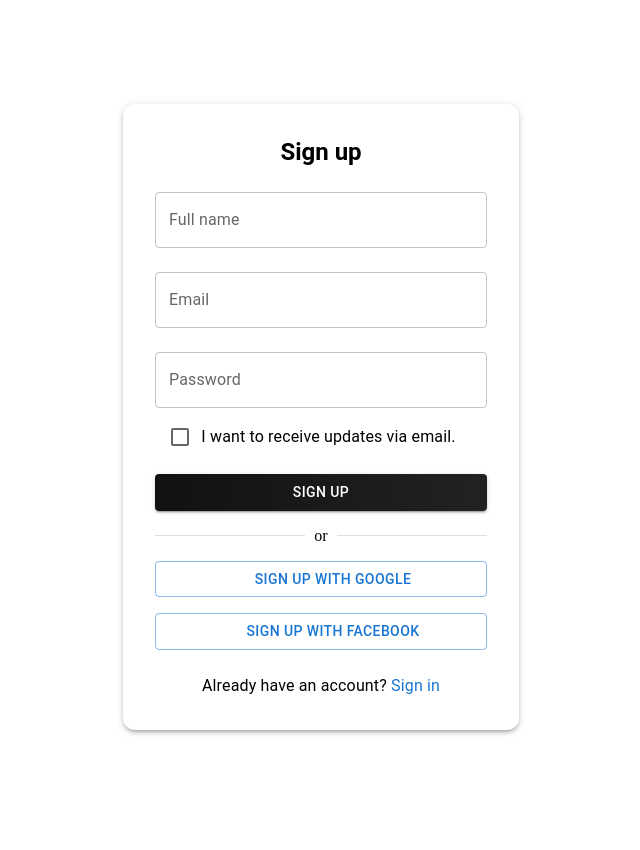
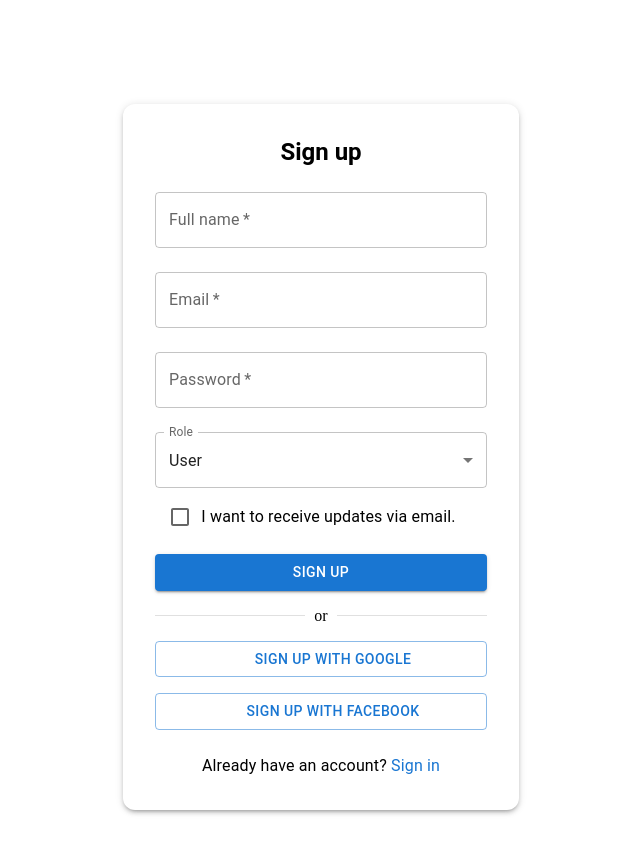
Before and after one commit to 2001Denvor/Frontend, a React (Vite) app: page /signup in a window 1280 px wide. Shown: the whole page, without its empty margins (319-959 px from the left). Before the commit the page ends 800 px from the top, so only its background shows below. Built offline with nearby package versions, Linux system fonts and the light colour scheme; some icons are missing.

Commit message:
Update some jsx file and add new prases

```diff
--- a/src/App.jsx
+++ b/src/App.jsx
@@ -1,21 +1,20 @@
-// App.jsx
 import React from 'react';
 import { Routes, Route } from 'react-router-dom';
 import { Box } from '@mui/material';
 import './App.css';
+
 import AdminDashboard from './Pages/AdminDashboard';
+import UserDashboard from './Pages/UserDashboard';
 
-
-// Component imports
 import Login from './Components/Login';
 import SignUp from './Components/SignUp';
-import UserDashboard from './Pages/UserDashboard';
 import Sidebar from './Components/Sidebar';
 import Topbar from './Components/Topbar';
 import StatCard from './Components/StatCard';
 import ChartCard from './Components/ChartCard';
-import  ProtectedRoute from './Components/ProtectedRoute';
-// OR if ProtectedRoute uses `export default`, then: import ProtectedRoute from './Components/ProtectedRoute';
+
+import ProtectedRoute from './Components/ProtectedRoute';
+import DashboardRedirect from './Components/DashboardRedirect';
 
 function App() {
   return (
@@ -24,6 +23,10 @@ function App() {
       <Route path="/" element={<Login />} />
       <Route path="/signup" element={<SignUp />} />
 
+      {/* Redirect /dashboard based on user role */}
+      <Route path="/dashboard" element={<DashboardRedirect />} />
+
+      {/* Admin dashboard route */}
       <Route
         path="/admin/dashboard"
         element={
@@ -41,8 +44,7 @@ function App() {
         }
       />
 
-
-      {/* Protected Dashboard Route */}
+      {/* User dashboard route */}
       <Route
         path="/user/dashboard"
         element={
--- a/src/Components/AuthContext.jsx
+++ b/src/Components/AuthContext.jsx
@@ -1,4 +1,6 @@
-import React, { createContext, useContext, useState } from 'react';
+import React, { createContext, useContext, useState } from "react";
+
+const api = "http://localhost:5238/api/Auth";
 
 const AuthContext = createContext();
 
@@ -6,22 +8,30 @@ export const AuthProvider = ({ children }) => {
   const [user, setUser] = useState(null);
 
   const login = async (email, password) => {
-    const res = await fetch("http://localhost:5238/api/auth/login", {
+    try {
+      const res = await fetch(`${api}/login`, {
         method: "POST",
         headers: { "Content-Type": "application/json" },
         body: JSON.stringify({ email, password }),
       });
 
-    console.log("Login status:", res.status);
+      let data;
+      try {
+        data = await res.json();
+      } catch (jsonErr) {
+        console.error("JSON parse error:", jsonErr);
+        return { error: "Invalid response from server" };
+      }
 
-    try {
-    const data = await res.json();
-    console.log("Login response data:", data); // 👈 Add this
-    setUser(data);
+      if (!res.ok) {
+        return { error: data.error || "Login failed" };
+      }
+
+      setUser(data); // Save user data globally
       return data;
     } catch (err) {
-    console.error("Error parsing JSON:", err); // 👈 Will show if 204
-    return null;
+      console.error("Login error:", err);
+      return { error: "Network or server error" };
     }
   };
 
--- /dev/null
+++ b/src/Components/DashboardRedirect.jsx
@@ -0,0 +1,27 @@
+// DashboardRedirect.jsx
+import React from 'react';
+import { useAuth } from './AuthContext'; // Adjust the path as needed
+import { Navigate } from 'react-router-dom';
+
+const DashboardRedirect = () => {
+  const { user } = useAuth();
+
+  // If no user is logged in, redirect to login page
+  if (!user) {
+    return <Navigate to="/" replace />;
+  }
+
+  // Redirect based on user role
+  if (user.role === 'admin') {
+    return <Navigate to="/admin/dashboard" replace />;
+  }
+
+  if (user.role === 'user') {
+    return <Navigate to="/user/dashboard" replace />;
+  }
+
+  // Fallback to login if role is unknown or missing
+  return <Navigate to="/" replace />;
+};
+
+export default DashboardRedirect;
--- a/src/Components/ProtectedRoute.jsx
+++ b/src/Components/ProtectedRoute.jsx
@@ -1,20 +1,27 @@
-import { useAuth } from './AuthContext'; // adjust path as needed
+import React from 'react';
+import { useAuth } from './AuthContext'; // Adjust path as needed
 import { Navigate } from 'react-router-dom';
 
 const ProtectedRoute = ({ children, requiredRole }) => {
   const { user } = useAuth();
 
-  // Redirect to login if not authenticated
+  // Not logged in
   if (!user) {
-    return <Navigate to="/" />;
+    return <Navigate to="/" replace />;
   }
 
-  // Redirect to user dashboard if role doesn't match
+  // Role mismatch
   if (requiredRole && user.role !== requiredRole) {
-    return <Navigate to="/user/dashboard" />;
+    if (user.role === 'admin') {
+      return <Navigate to="/admin/dashboard" replace />;
+    } else if (user.role === 'user') {
+      return <Navigate to="/user/dashboard" replace />;
+    } else {
+      return <Navigate to="/" replace />;
+    }
   }
 
-  // Otherwise, render the children
+  // Authorized, render children
   return children;
 };
 
--- a/src/Components/SignUp.jsx
+++ b/src/Components/SignUp.jsx
@@ -1,7 +1,5 @@
-// SignUp.jsx
-import React from 'react';
-import { useNavigate } from 'react-router-dom';
-import { useAuth } from '../Components/AuthContext';
+import React, { useState } from 'react';
+import { useNavigate } from 'react-router-dom'; // ✅ FIXED: import added
 import {
   Box,
   Button,
@@ -17,24 +15,48 @@ import {
 import FacebookIcon from '@mui/icons-material/Facebook';
 import GoogleIcon from '@mui/icons-material/Google';
 import { Link as RouterLink } from 'react-router-dom';
+import { useAuth } from "../Components/AuthContext";
 
 const SignUp = () => {
   const navigate = useNavigate();
-  const { signup } = useAuth();
+  const { login } = useAuth();
+  const [role, setRole] = useState("user"); // ✅ New: role selection
 
-  const handleSignUp = (e) => {
+  const handleSignUp = async (e) => {
     e.preventDefault();
     const email = e.target.email.value;
     const password = e.target.password.value;
-    const name = e.target.fullname.value;
+    const fullName = e.target.fullName.value;
 
-    const newUser = signup(email, password, name);
-      if (newUser) {
-        navigate(newUser.role === 'admin' ? '/admin' : '/dashboard');
+    try {
+      const response = await fetch("http://localhost:5238/api/Auth/register", {
+        method: "POST",
+        headers: { "Content-Type": "application/json" },
+        body: JSON.stringify({ fullName, email, password, role }),
+      });
+
+      if (response.ok) {
+        const loginRes = await fetch("http://localhost:5238/api/Auth/login", {
+          method: "POST",
+          headers: { "Content-Type": "application/json" },
+          body: JSON.stringify({ email, password }),
+        });
+
+        if (loginRes.ok) {
+          const userData = await loginRes.json();
+          login(userData);
+          navigate(userData.role === 'admin' ? '/admin/dashboard' : '/user/dashboard');
+        } else {
+          alert("Registered, but login failed. Try manually.");
+        }
       } else {
-        alert('User already exists!');
+        const errorData = await response.json();
+        alert(errorData.error || "Sign up failed!");
       }
-
+    } catch (err) {
+      console.error("Error:", err);
+      alert("An error occurred.");
+    }
   };
 
   return (
@@ -45,39 +67,30 @@ const SignUp = () => {
         </Typography>
 
         <Box component="form" onSubmit={handleSignUp}>
+          <TextField fullWidth label="Full name" name="fullName" margin="normal" required />
+          <TextField fullWidth label="Email" name="email" type="email" margin="normal" required />
+          <TextField fullWidth label="Password" name="password" type="password" margin="normal" required />
+
+          {/* ✅ Role select dropdown */}
           <TextField
+            select
+            label="Role"
+            value={role}
+            onChange={(e) => setRole(e.target.value)}
             fullWidth
-            label="Full name"
-            name="fullname"
             margin="normal"
-            placeholder="Full name"
-          />
-          <TextField
-            fullWidth
-            label="Email"
-            name="email"
-            margin="normal"
-            placeholder="your@email.com"
-          />
-          <TextField
-            fullWidth
-            label="Password"
-            name="password"
-            margin="normal"
-            type="password"
-          />
+            SelectProps={{ native: true }}
+          >
+            <option value="user">User</option>
+            <option value="admin">Admin</option>
+          </TextField>
 
           <FormControlLabel
             control={<Checkbox />}
             label="I want to receive updates via email."
           />
 
-          <Button
-            type="submit"
-            fullWidth
-            variant="contained"
-            sx={{ mt: 2, mb: 2, background: 'linear-gradient(to right, #111, #222)', color: 'white' }}
-          >
+          <Button type="submit" fullWidth variant="contained" sx={{ mt: 2, mb: 2 }}>
             Sign up
           </Button>
         </Box>
@@ -88,7 +101,6 @@ const SignUp = () => {
           <Button fullWidth variant="outlined" startIcon={<GoogleIcon />}>
             Sign up with Google
           </Button>
-
           <Button fullWidth variant="outlined" startIcon={<FacebookIcon />}>
             Sign up with Facebook
           </Button>
--- a/src/Pages/AdminDashboard.jsx
+++ b/src/Pages/AdminDashboard.jsx
@@ -10,7 +10,7 @@ const AdminDashboard = () => {
   return (
     <Box p={3}>
       <Typography variant="h4" gutterBottom>
-        Admin Panel - Welcome, {user.name || 'Admin'}
+        Welcome to Your Smart Admin Space, {user.name || 'Admin'}
       </Typography>
 
       <Grid container spacing={2} columns={12}>
--- a/src/Pages/UserDashboard.jsx
+++ b/src/Pages/UserDashboard.jsx
@@ -10,7 +10,7 @@ const UserDashboard = () => {
   return (
     <Box p={3}>
       <Typography variant="h4" gutterBottom>
-        Welcome to 99x, {user.name || 'User'}
+        User Hub — All in One Place. Ready to Explore? Welcome!, {user.name || 'User'}
       </Typography>
 
       <Grid container spacing={2} columns={12}>
```
Also changed, not shown: src/Components/Login.jsx (+29 -30 lines). Lines whose indentation alone changed are shown as unchanged.
